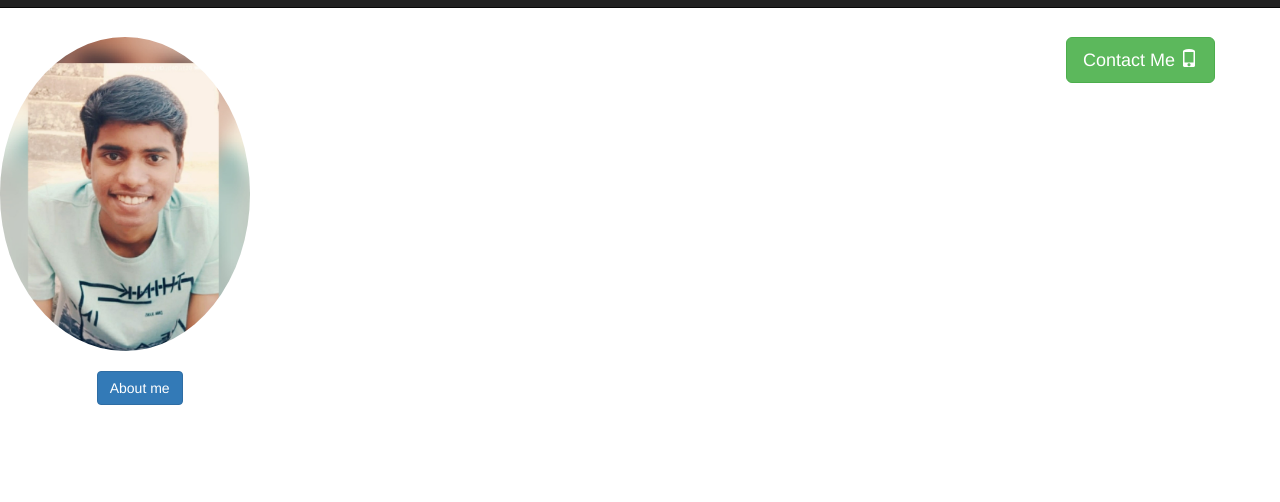
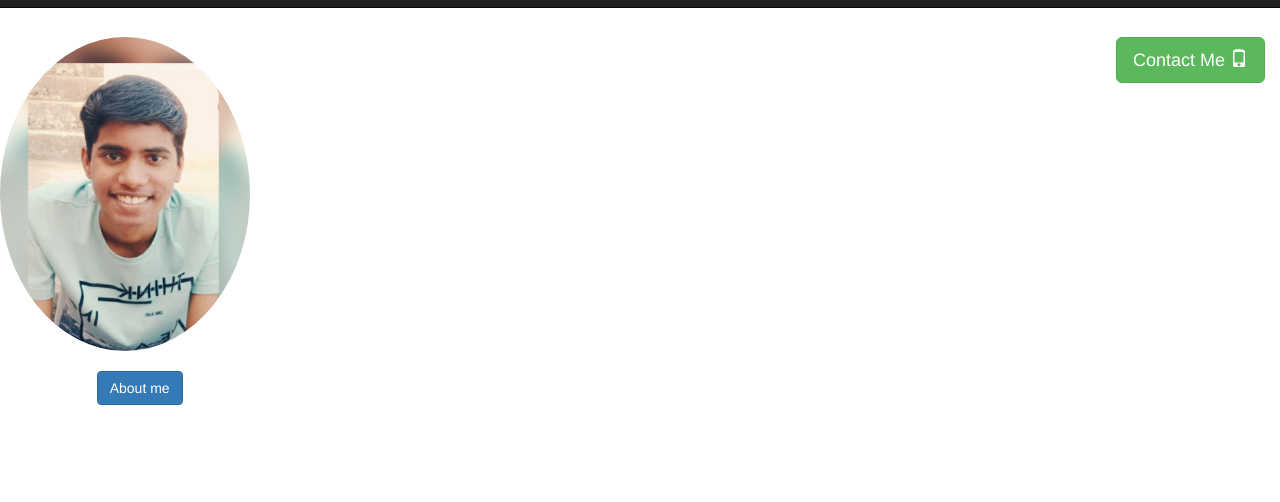
Before and after one commit to venkateshwar-reddy/venkateshwar-reddy.github.io, a plain HTML site: page index.html in a window 1280 px wide. Shown: the part 63-565 px from the top of the page. Drawn offline with nearby package versions, Linux system fonts and the light colour scheme.

Commit message:
Update style.css

```diff
--- a/style.css
+++ b/style.css
@@ -3,7 +3,7 @@
 }
 #contact{
   position:absolute;
-  right:80px;
+  right:30px;
   left:auto;
   top:100px;
   float: right;
```
